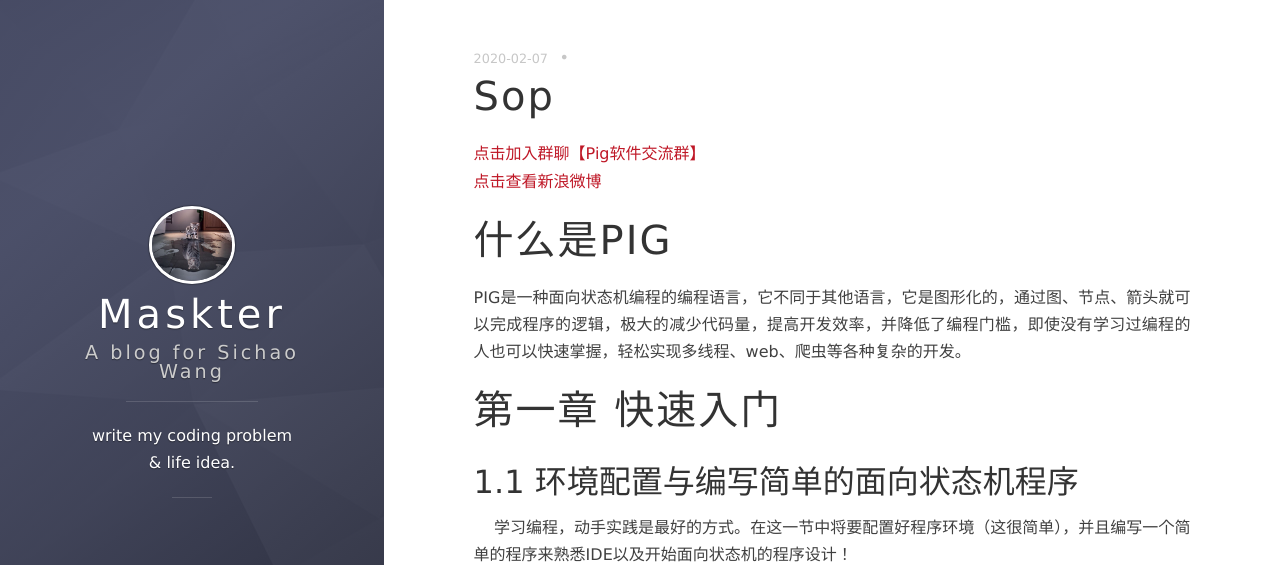
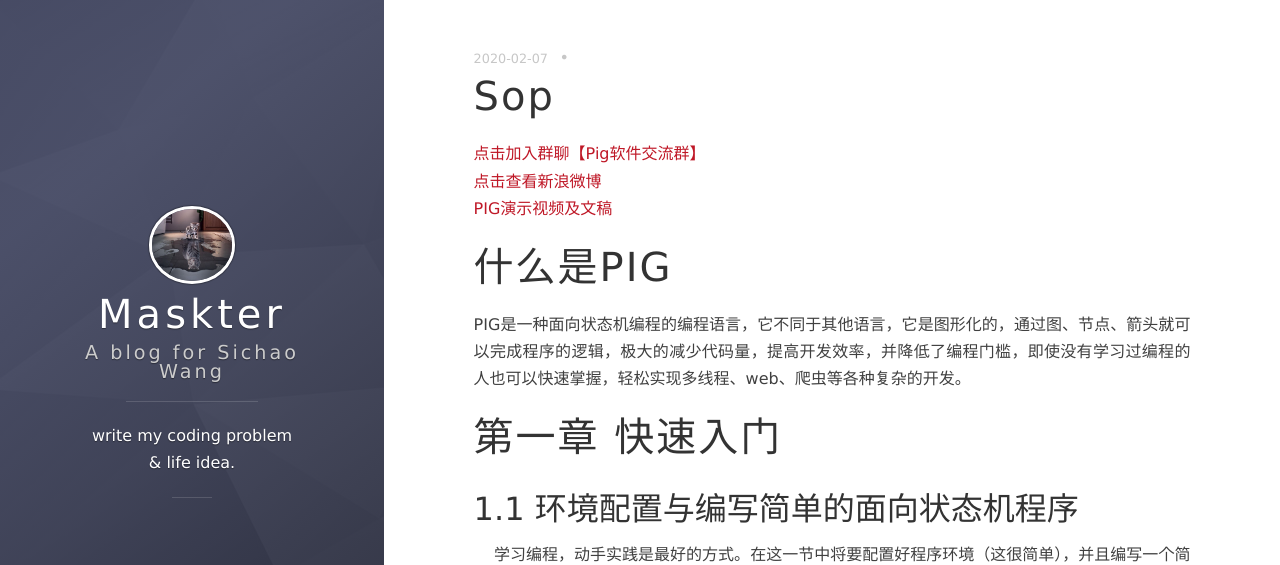
Before and after one commit to unknowon/Masktercn.github.io, a Jekyll site: the page built from _posts/2020-02-07-SOP.md, in a window 1280 px wide and 900 px high, cut to the strip 0-565 px from the top of the window. Built offline with Jekyll 4.4.1, drawn with Linux system fonts in a browser that asks for light colours; nearby versions of some CDN libraries; our own code applies the rules of GitHub Pages for plain Markdown files; comment, search, counter and statistics services are not loaded.

Commit message:
update 2.6

```diff
--- a/_posts/2020-02-07-SOP.md
+++ b/_posts/2020-02-07-SOP.md
@@ -1,5 +1,6 @@
 <a href="https://jq.qq.com/?_wv=1027&k=5bjm2ib">点击加入群聊【Pig软件交流群】</a>
 <a href="https://weibo.com/p/1005057397275559/home?from=page_100505&mod=TAB&is_all=1#place">点击查看新浪微博</a>
+<a href="http://39.108.219.27:8080/apps/ppt20200310.html">PIG演示视频及文稿</a>
 
 <h1>什么是PIG</h1>
 PIG是一种面向状态机编程的编程语言，它不同于其他语言，它是图形化的，通过图、节点、箭头就可以完成程序的逻辑，极大的减少代码量，提高开发效率，并降低了编程门槛，即使没有学习过编程的人也可以快速掌握，轻松实现多线程、web、爬虫等各种复杂的开发。
```
